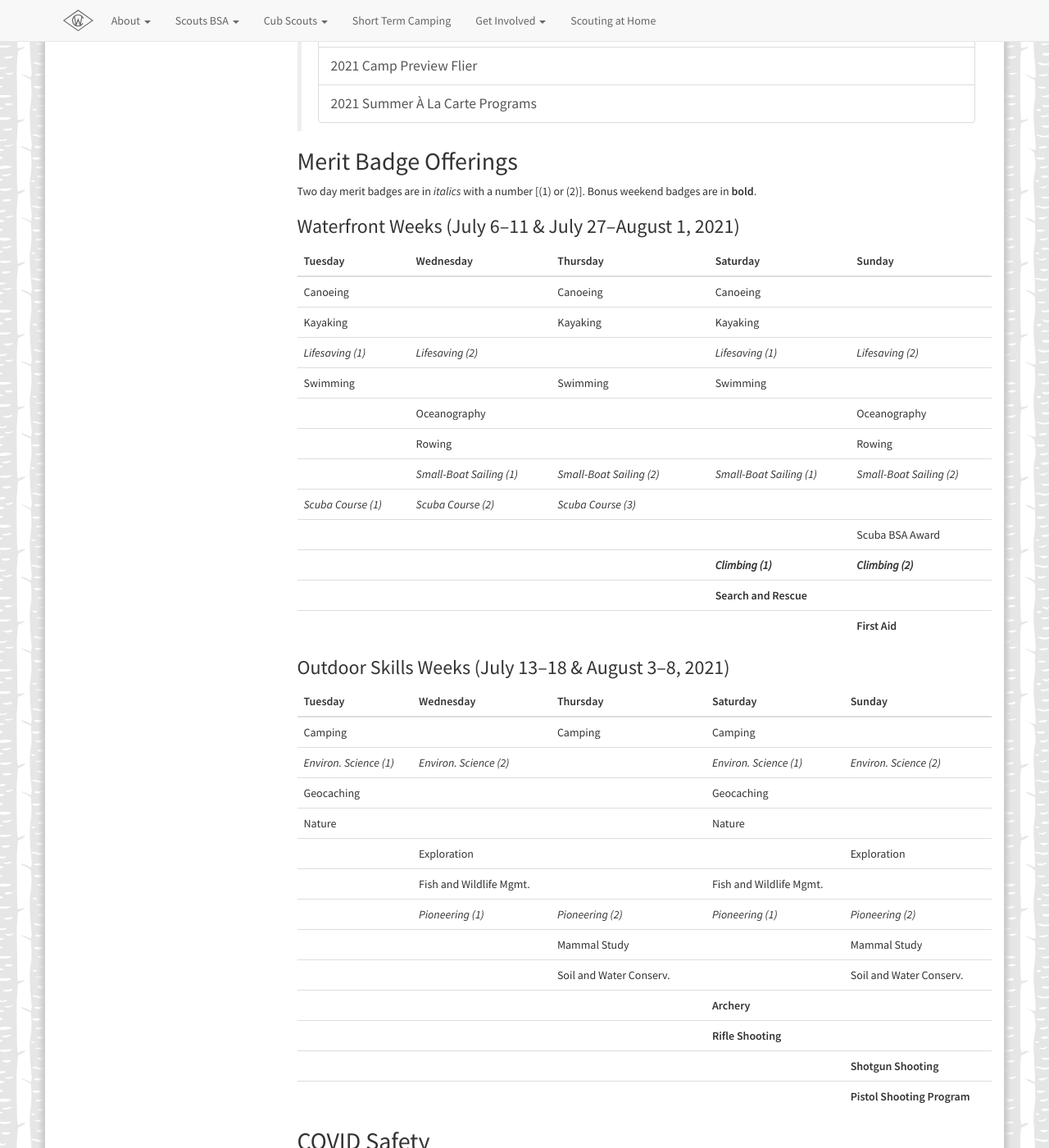
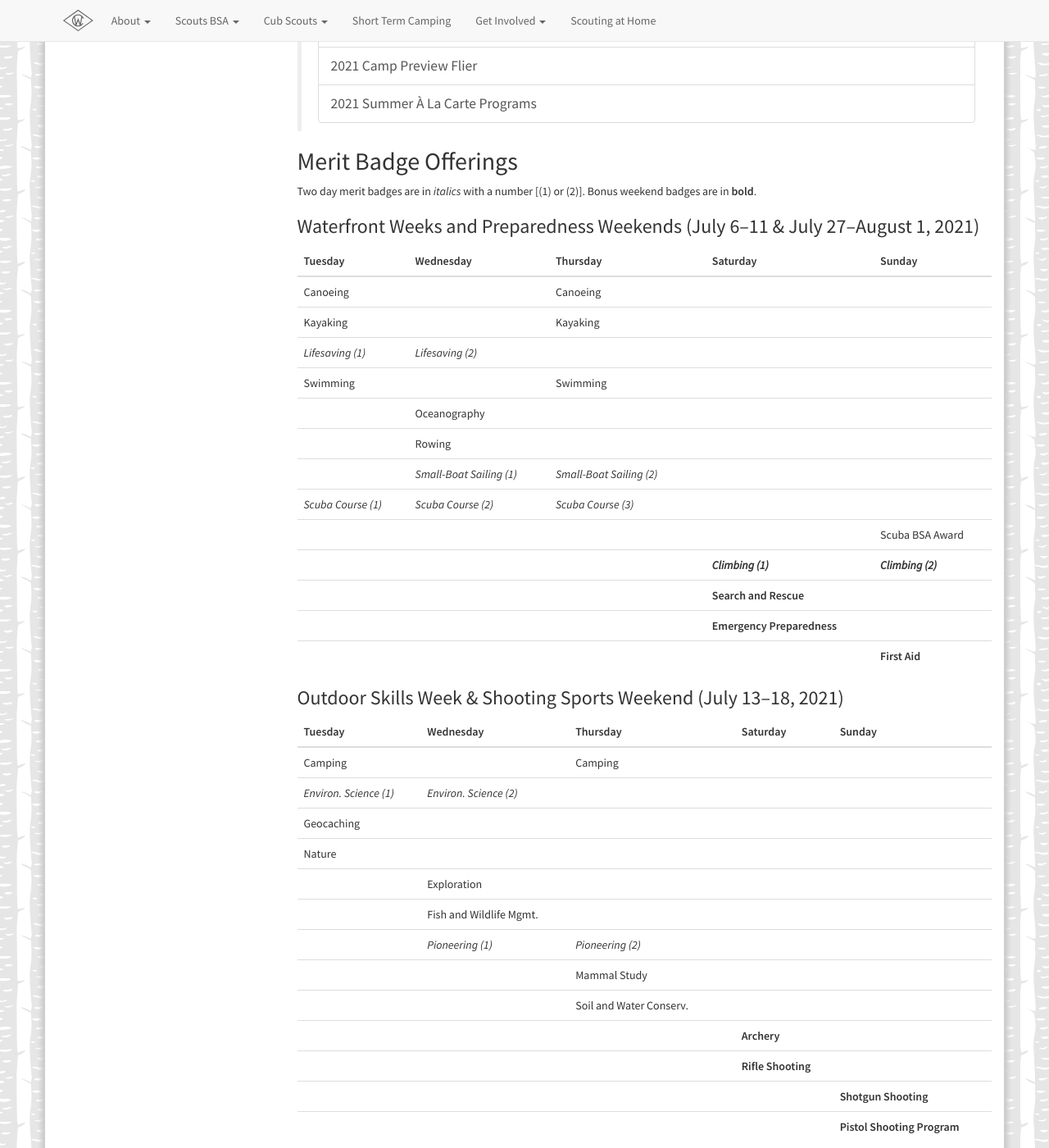
Before and after one commit to campworkcoeman/campworkcoeman.org, a Jekyll site: the page built from scouts-bsa/summer-programs.md, in a window 1280 px wide and 1400 px high, scrolled down 1388 px. Shown: the whole window at 82% size. Built offline with Jekyll 4.4.1, drawn with Linux system fonts in a browser that asks for light colours; nearby versions of some CDN libraries; Markdown is read by kramdown in place of the engine named in the settings; some of the changed text lies outside the part shown.

Commit message:
Update scheduled offerings.

```diff
--- a/scouts-bsa/summer-programs.md
+++ b/scouts-bsa/summer-programs.md
@@ -16,22 +16,22 @@ The summer 2021 season at Camp Workcoeman will be atypical but nonetheless rewar
 > %text-center%
 >> %row%
 >>> %col-xs-6%
->>> **Waterfront Week #1**<br/>
+>>> **Waterfront Week #1 & Preparedness Weekend**<br/>
 >>> July 6--11, 2021<br/>
 >>> **[Scuba Certification Camp #1]({{ site.url }}/scouts-bsa/special-programs/scuba/)**
 >>
 >>> %col-xs-6%
->>> **Outdoor Skills Week #1**<br/>
+>>> **Outdoor Skills Week & Shooting Sports Weekend**<br/>
 >>> July 13--18, 2021
 >
 >> %row%
 >>> %col-xs-6%
->>> **Waterfront Week #2**<br/>
+>>> **Waterfront Week #2 & Preparedness Weekend**<br/>
 >>> July 27--August 1, 2021<br/>
 >>> **[Scuba Certification Camp #2]({{ site.url }}/scouts-bsa/special-programs/scuba/)**
 >>
 >>> %col-xs-6%
->>> **Outdoor Skills Week #2**<br/>
+>>> **Cooking Merit Badge & Shooting Sports Weekend**<br/>
 >>> August 3--8, 2021
 
 > %list-group%
@@ -43,9 +43,7 @@ The summer 2021 season at Camp Workcoeman will be atypical but nonetheless rewar
 
 Two day merit badges are in *italics* with a number [(1) or (2)]. Bonus weekend badges are in **bold**.
 
-### Waterfront Weeks (July 6--11 & July 27--August 1, 2021)
-
-
+### Waterfront Weeks and Preparedness Weekends (July 6--11 & July 27--August 1, 2021)
 
 <table class="table table-hover">
 <thead>
@@ -64,7 +62,7 @@ Two day merit badges are in *italics* with a number [(1) or (2)]. Bonus weekend
 <td>                           </td>
 <td> Canoeing                  </td>
 <td></td>
-<td> Canoeing                 </td>
+<td>                  </td>
 <td></td>
 </tr>
 <tr>
@@ -72,7 +70,7 @@ Two day merit badges are in *italics* with a number [(1) or (2)]. Bonus weekend
 <td>                           </td>
 <td> Kayaking                  </td>
 <td></td>
-<td> Kayaking                 </td>
+<td>                  </td>
 <td></td>
 </tr>
 <tr>
@@ -80,15 +78,15 @@ Two day merit badges are in *italics* with a number [(1) or (2)]. Bonus weekend
 <td> <em>Lifesaving (2)</em>          </td>
 <td>                           </td>
 <td></td>
-<td> <em>Lifesaving (1)</em>         </td>
-<td> <em>Lifesaving (2)</em></td>
+<td>          </td>
+<td> </td>
 </tr>
 <tr>
 <td>Swimming            </td>
 <td>                           </td>
 <td> Swimming                  </td>
 <td></td>
-<td> Swimming                 </td>
+<td>                  </td>
 <td></td>
 </tr>
 <tr>
@@ -97,7 +95,7 @@ Two day merit badges are in *italics* with a number [(1) or (2)]. Bonus weekend
 <td>                           </td>
 <td></td>
 <td>                          </td>
-<td> Oceanography</td>
+<td> </td>
 </tr>
 <tr>
 <td></td>
@@ -105,15 +103,15 @@ Two day merit badges are in *italics* with a number [(1) or (2)]. Bonus weekend
 <td>                           </td>
 <td></td>
 <td>                          </td>
-<td> Rowing</td>
+<td> </td>
 </tr>
 <tr>
 <td></td>
 <td> <em>Small-Boat Sailing (1)</em>  </td>
 <td> <em>Small-Boat Sailing (2)</em>  </td>
 <td></td>
-<td> <em>Small-Boat Sailing (1)</em> </td>
-<td> <em>Small-Boat Sailing (2)</em></td>
+<td>  </td>
+<td> </td>
 </tr>
 <tr>
 <td><em>Scuba Course (1)</em>  </td>
@@ -152,13 +150,21 @@ Two day merit badges are in *italics* with a number [(1) or (2)]. Bonus weekend
 <td>                           </td>
 <td>                           </td>
 <td></td>
+<td> <strong>Emergency Preparedness</strong>    </td>
+<td></td>
+</tr>
+<tr>
+<td></td>
+<td>                           </td>
+<td>                           </td>
+<td></td>
 <td>                          </td>
 <td> <strong>First Aid</strong></td>
 </tr>
 </tbody>
 </table>
 
-### Outdoor Skills Weeks (July 13--18 & August 3--8, 2021)
+### Outdoor Skills Week & Shooting Sports Weekend (July 13--18, 2021)
 
 <table class="table table-hover">
 <thead>
@@ -177,7 +183,7 @@ Two day merit badges are in *italics* with a number [(1) or (2)]. Bonus weekend
 <td>                           </td>
 <td> Camping                   </td>
 <td></td>
-<td> Camping                  </td>
+<td>                   </td>
 <td></td>
 </tr>
 <tr>
@@ -185,15 +191,15 @@ Two day merit badges are in *italics* with a number [(1) or (2)]. Bonus weekend
 <td> <em>Environ. Science (2)</em>    </td>
 <td>                           </td>
 <td></td>
-<td> <em>Environ. Science (1)</em>   </td>
-<td> <em>Environ. Science (2)</em></td>
+<td>    </td>
+<td> </td>
 </tr>
 <tr>
 <td>Geocaching              </td>
 <td>                           </td>
 <td>                           </td>
 <td></td>
-<td> Geocaching               </td>
+<td>                </td>
 <td></td>
 </tr>
 <tr>
@@ -201,7 +207,7 @@ Two day merit badges are in *italics* with a number [(1) or (2)]. Bonus weekend
 <td>                           </td>
 <td>                           </td>
 <td></td>
-<td> Nature                   </td>
+<td>                    </td>
 <td></td>
 </tr>
 <tr>
@@ -210,14 +216,14 @@ Two day merit badges are in *italics* with a number [(1) or (2)]. Bonus weekend
 <td>                           </td>
 <td></td>
 <td>                          </td>
-<td> Exploration</td>
+<td> </td>
 </tr>
 <tr>
 <td></td>
 <td> Fish and Wildlife Mgmt.   </td>
 <td>                           </td>
 <td></td>
-<td> Fish and Wildlife Mgmt.  </td>
+<td>   </td>
 <td></td>
 </tr>
 <tr>
@@ -225,8 +231,8 @@ Two day merit badges are in *italics* with a number [(1) or (2)]. Bonus weekend
 <td> <em>Pioneering (1)</em>          </td>
 <td> <em>Pioneering (2)</em>          </td>
 <td></td>
-<td> <em>Pioneering (1)</em>         </td>
-<td> <em>Pioneering (2)</em></td>
+<td>          </td>
+<td> </td>
 </tr>
 <tr>
 <td></td>
@@ -234,7 +240,7 @@ Two day merit badges are in *italics* with a number [(1) or (2)]. Bonus weekend
 <td> Mammal Study              </td>
 <td></td>
 <td>                          </td>
-<td> Mammal Study</td>
+<td> </td>
 </tr>
 <tr>
 <td></td>
@@ -242,7 +248,72 @@ Two day merit badges are in *italics* with a number [(1) or (2)]. Bonus weekend
 <td> Soil and Water Conserv.   </td>
 <td></td>
 <td>                          </td>
-<td> Soil and Water Conserv.</td>
+<td> </td>
+</tr>
+<tr>
+<td></td>
+<td>                           </td>
+<td>                           </td>
+<td></td>
+<td> <strong>Archery</strong>              </td>
+<td></td>
+</tr>
+<tr>
+<td></td>
+<td>                           </td>
+<td>                           </td>
+<td></td>
+<td> <strong>Rifle Shooting</strong>       </td>
+<td></td>
+</tr>
+<tr>
+<td></td>
+<td>                           </td>
+<td>                           </td>
+<td></td>
+<td>                          </td>
+<td> <strong>Shotgun Shooting</strong></td>
+</tr>
+<tr>
+<td></td>
+<td>                           </td>
+<td>                           </td>
+<td></td>
+<td>                          </td>
+<td> <strong>Pistol Shooting Program</strong></td>
+</tr>
+</tbody>
+</table>
+
+### Cooking Merit Badge & Shooting Sports Weekend (August 3--8, 2021)
+
+<table class="table table-hover">
+<thead>
+<tr>
+<th>Tuesday                 </th>
+<th> Wednesday                 </th>
+<th> Thursday                  </th>
+<th></th>
+<th> Saturday                 </th>
+<th> Sunday</th>
+</tr>
+</thead>
+<tbody>
+<tr>
+<td>Cooking</td>
+<td>Cooking                           </td>
+<td>Cooking               </td>
+<td></td>
+<td>                          </td>
+<td> </td>
+</tr>
+<tr>
+<td></td>
+<td>                           </td>
+<td>    </td>
+<td></td>
+<td>                          </td>
+<td> Exploration</td>
 </tr>
 <tr>
 <td></td>
```
Also changed, not shown: 2021.md (+6 -6 lines), cub-scouts/day-camp.md (+10 -3 lines), scouts-bsa/register.md (+4 -4 lines), summer-camp/overnight-camping.md (+0 -7 lines), 1 other file.
